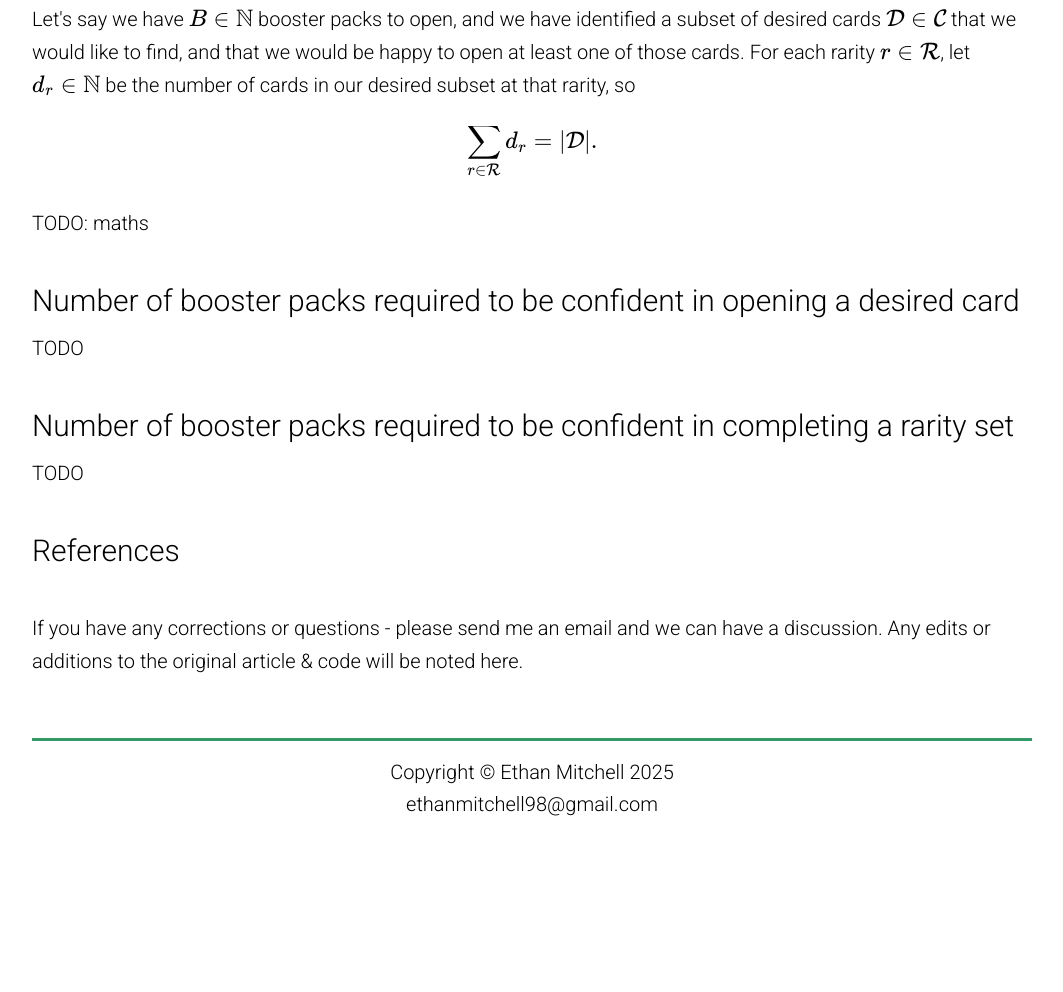
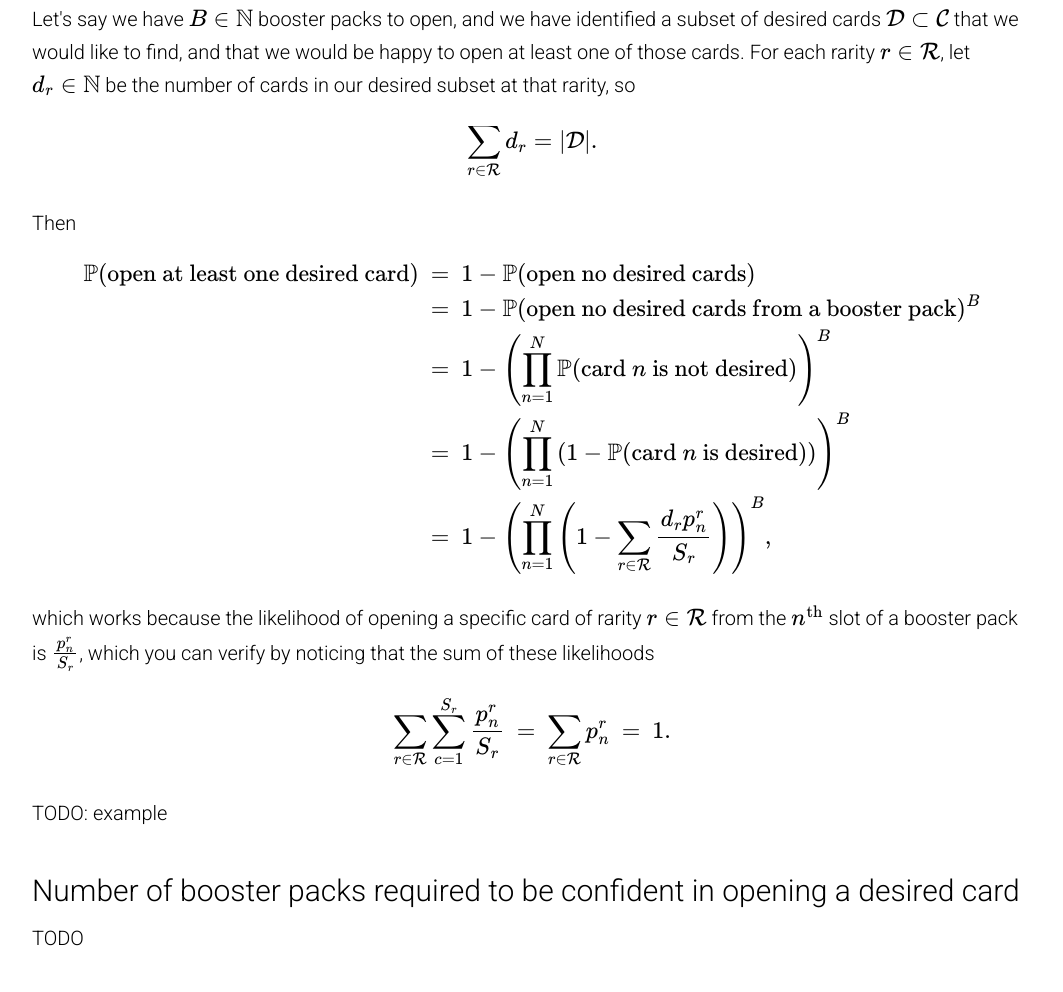
Before and after one commit to ethanm-dev/blog, a plain HTML site: page articles/booster_packs.html in a window 1280 px wide. Shown: the part 1969-2961 px from the top of the page, without its empty margins (108-1171 px from the left). Before the commit the page ends 2804 px from the top, so only its background shows below. Drawn offline with nearby package versions, Linux system fonts and the light colour scheme; a script that the page names is missing; a small style sheet from the web is missing.

Commit message:
Finishes maths for first question in article

```diff
--- a/articles/booster_packs.html
+++ b/articles/booster_packs.html
@@ -85,10 +85,22 @@
                 <h3>Likelihood of opening a desired card from multiple booster packs</h3>
                 <p>
                     Let's say we have $B \in \mathbb{N}$ booster packs to open, and we have identified a subset of desired cards
-                    $\mathcal{D} \in \mathcal{C}$ that we would like to find, and that we would be happy to open at least one of those cards. For
+                    $\mathcal{D} \subset \mathcal{C}$ that we would like to find, and that we would be happy to open at least one of those cards. For
                     each rarity $r \in \mathcal{R}$, let $d_r \in \mathbb{N}$ be the number of cards in our desired subset at that rarity, so
                     $$\sum_{r \in \mathcal{R}} d_r = |\mathcal{D}|.$$
-                    TODO: maths
+                    Then
+                    $$\begin{align}
+                    \mathbb{P}(\text{open at least one desired card}) \> &= \> 1 - \mathbb{P}(\text{open no desired cards}) \\
+                    &= \> 1 - \mathbb{P}(\text{open no desired cards from a booster pack})^B \\
+                    &= \> 1 - \left( \prod_{n=1}^N \mathbb{P}(\text{card } n \text{ is not desired})\right)^B \\
+                    &= \> 1 - \left( \prod_{n=1}^N \left( 1 - \mathbb{P}(\text{card } n \text{ is desired}) \right) \right)^B \\
+                    &= \> 1 - \left( \prod_{n=1}^N \left( 1 - \sum_{r \in \mathcal{R}} \frac{d_r p_n^r}{S_r} \right) \right)^B,
+                    \end{align}$$
+                    which works because the likelihood of opening a specific card of rarity $r \in \mathcal{R}$ from the $n^{\text{th}}$ slot of a
+                    booster pack is $\frac{p_n^r}{S_r}$, which you can verify by noticing that the sum of these likelihoods
+                    $$\sum_{r \in \mathcal{R}} \sum_{c = 1}^{S_r} \frac{p_n^r}{S_r} \> = \>  \sum_{r \in \mathcal{R}} p_n^r \> = \> 1.$$
+
+                    TODO: example
                 </p>
 
                 <h3>Number of booster packs required to be confident in opening a desired card</h3>
```
